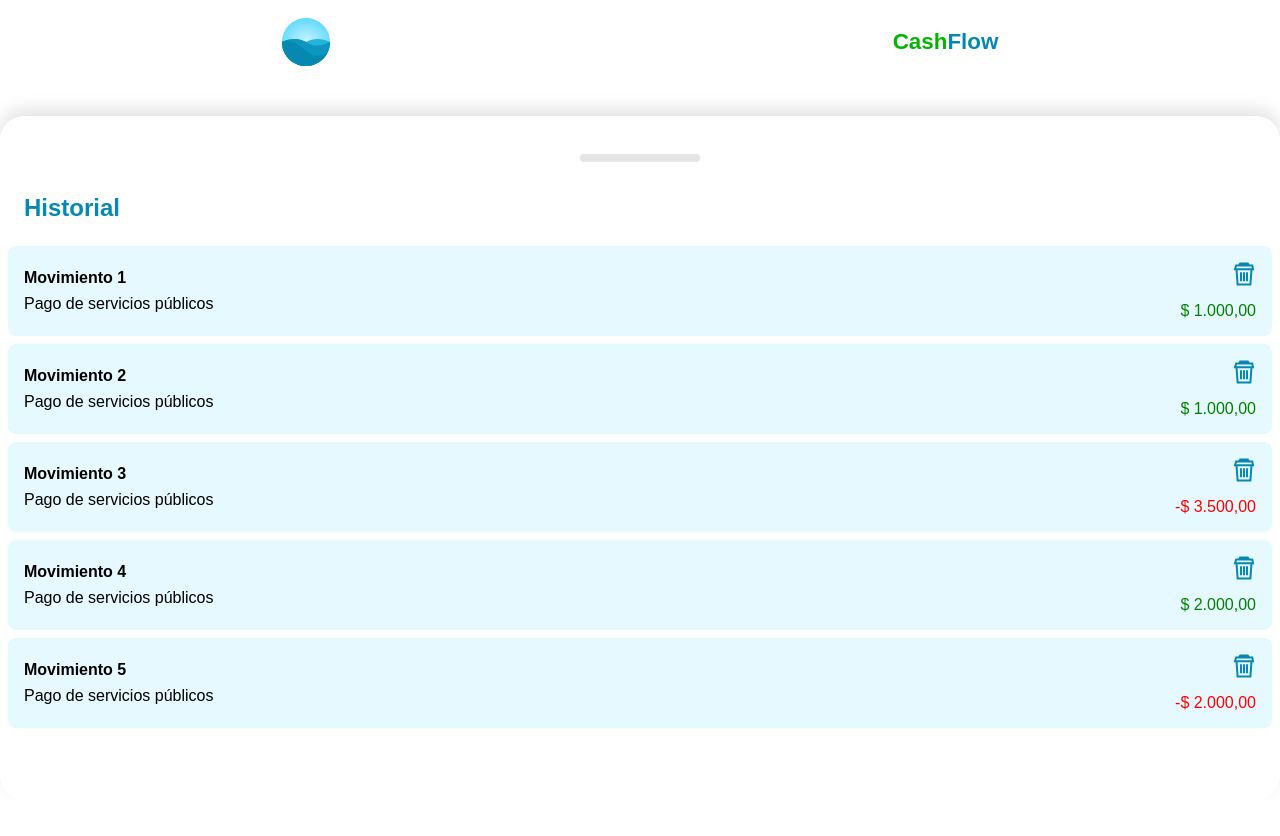
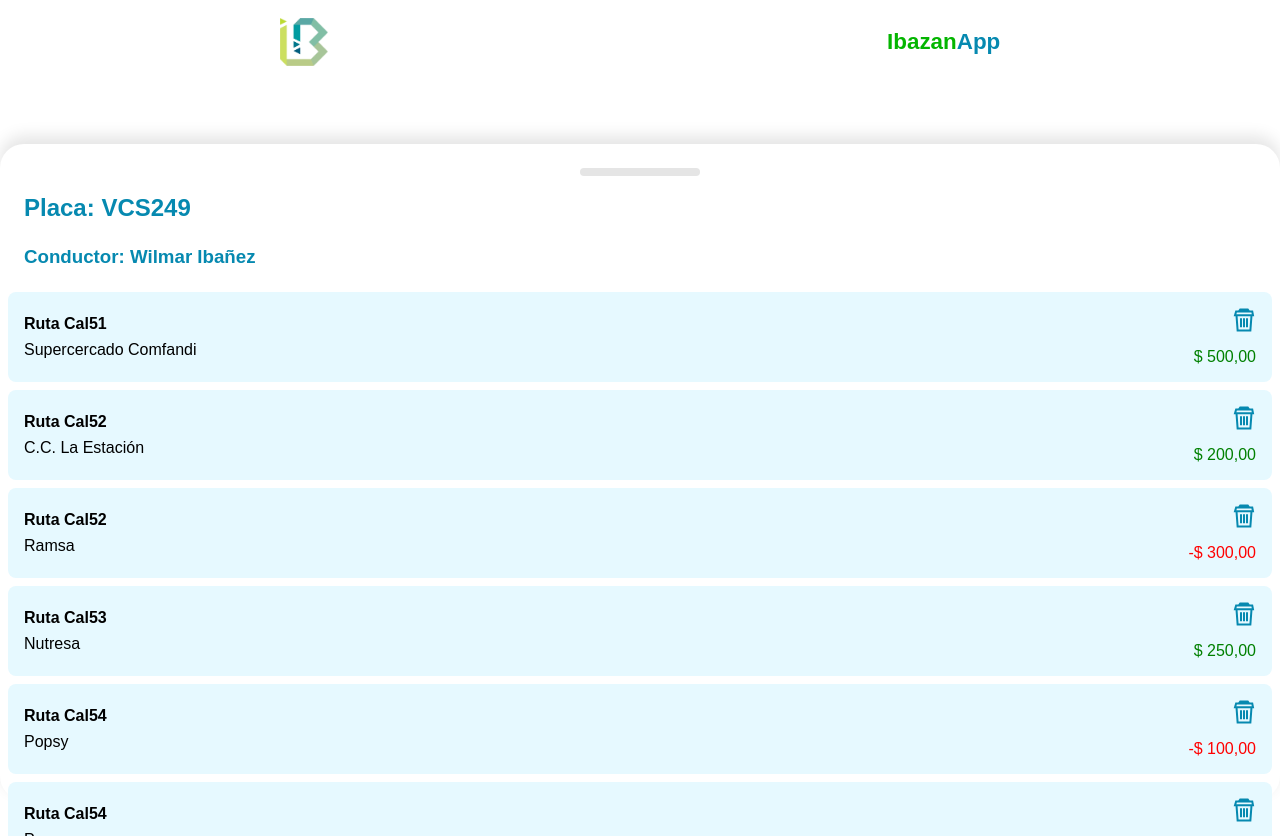
Before and after one commit to JhonDev365/cashflow, a Vue app: page / in a window 1280 px wide. Both pictures are taken after a click on the element 640 px from the left and 758 px from the top of the page. Before the commit the page ends 800 px from the top, so only its background shows below. Built offline with nearby package versions, Linux system fonts and the light colour scheme.

Commit message:
interactive cahrt

```diff
--- a/src/components/Action.vue
+++ b/src/components/Action.vue
@@ -1,5 +1,6 @@
 <template>
-  <button @click="showModal = true">Agregar movimiento</button>
+  <!-- <button @click="showModal = true">Agregar movimiento</button> -->
+  <button @click="showModal = true">Agregar Ruta</button>
   <!-- utilizamos teleport para enviar el modal a otra parte del DOM
   podemos declarar el codigo del componente y poder tener en un mismo archivo .vue
   los 2 componentes y tener organizado nuestro proyecto  -->
@@ -10,32 +11,41 @@
       <!-- como utilizamos un slot default, no es necsario el tag tempalte -->
       <form @submit.prevent="submit">
         <div class="field">
-          <label>Título</label>
+          <!-- <label>Título</label> -->
+          <label>Ruta</label>
           <input type="text" v-model="title" />
+        </div>
+        <div class="field">
+          <label>Conductor</label>
+          <textarea rows="4" v-model="description"></textarea>
         </div>
         <div class="field">
           <label>Descripción</label>
           <textarea rows="4" v-model="description"></textarea>
         </div>
         <div class="field">
-          <label>Monto</label>
+          <!-- <label>Monto</label> -->
+          <label>Monto facturas</label>
           <input type="number" v-model="amount" />
         </div>
         <div class="field">
           <!-- radio button nos permiten seleccionar opciones multipkles -->
           <label class="radio-label">
             <input type="radio" v-model="movementType" value="Ingreso" />
-            <span>Ingreso</span>
+            <!-- <span>Ingreso</span> -->
+            <span>Visita Efectiva</span>
           </label>
           <label class="radio-label">
             <input type="radio" v-model="movementType" value="Gasto" />
-            <span>Gasto</span>
+            <!-- <span>Gasto</span> -->
+            <span>Visita No Efectiva</span>
           </label>
         </div>
         <div class="action">
           <!-- no se agrega evento click xq de forma nativa button tieen submit
             solo debemos escucharlo en el form -->
-          <button>Agregar movimiento</button>
+          <!-- <button>Agregar movimiento</button> -->
+          <button>Agregar Ruta</button>
         </div>
       </form>
     </Modal>
--- a/src/components/Header.vue
+++ b/src/components/Header.vue
@@ -1,7 +1,9 @@
 <template>
   <header>
-    <img @click="reload" src="@/assets/cashflow-icon.svg" alt="logo" />
-    <h1><span>Cash</span>Flow</h1>
+    <!-- <img @click="reload" src="@/assets/cashflow-icon.svg" alt="logo" /> -->
+    <img @click="reload" src="@/assets/ibazan.webp" alt="logo" />
+    <!-- <h1><span>Cash</span>Flow</h1> -->
+    <h1><span>Ibazan</span>App</h1>
   </header>
 </template>
 
--- a/src/components/Home.vue
+++ b/src/components/Home.vue
@@ -4,14 +4,15 @@
       <Header />
     </template>
     <template #resume>
+      <!-- :totalLabel="'Ahorro total'" -->
       <Resume
-        :totalLabel="'Ahorro total'"
+        :totalLabel="'Historial de ruta'"
         :label="label"
         :totalAmount="30000"
         :amount="amount"
       >
         <template #graphic>
-          <!-- yapodemos traer el props amounts desde graphic -->
+          <!-- yapodemos pasarle y recibir las props amounts a graphic -->
           <Graphic :amounts="amounts" />
         </template>
         <template #action>
@@ -48,37 +49,66 @@ export default {
     return {
       label: null,
       amount: null,
-      amounts: [500, 200, -300, 250, -100, 0, 300],
       movements: [
         {
           id: 0,
-          title: "Movimiento 1",
-          description: "Pago de servicios públicos",
-          amount: 1000,
+          title: "Ruta Cal51",
+          description: "Supercercado Comfandi",
+          amount: 500,
         },
         {
           id: 1,
-          title: "Movimiento 2",
-          description: "Pago de servicios públicos",
-          amount: 1000,
+          title: "Ruta Cal52",
+          description: "C.C. La Estación",
+          amount: 200,
         },
         {
           id: 2,
-          title: "Movimiento 3",
-          description: "Pago de servicios públicos",
-          amount: -3500,
+          title: "Ruta Cal52",
+          description: "Ramsa",
+          amount: -300,
         },
         {
           id: 3,
-          title: "Movimiento 4",
-          description: "Pago de servicios públicos",
-          amount: 2000,
+          title: "Ruta Cal53",
+          description: "Nutresa",
+          amount: 250,
         },
         {
           id: 4,
-          title: "Movimiento 5",
-          description: "Pago de servicios públicos",
-          amount: -2000,
+          title: "Ruta Cal54",
+          description: "Popsy",
+          amount: -100,
+        },
+        {
+          id: 5,
+          title: "Ruta Cal54",
+          description: "Popsy",
+          amount: 0,
+        },
+        {
+          id: 6,
+          title: "Ruta Cal54",
+          description: "Popsy",
+          amount: 300,
+        },
+        {
+          id: 7,
+          title: "Ruta Cal54",
+          description: "Popsy",
+          amount: 100,
+        },
+        {
+          id: 8,
+          title: "Ruta Cal54",
+          description: "Popsy",
+          amount: 480,
+        },
+        {
+          id: 9,
+          title: "Ruta Cal54",
+          description: "Popsy",
+          amount: -350,
         },
       ],
     };
--- a/src/components/Layout.vue
+++ b/src/components/Layout.vue
@@ -51,7 +51,8 @@ const showMovements = ref(false);
   display: flex;
   justify-content: center;
   align-items: center;
-  padding: 24px;
+  /* padding: 24px; */
+  padding: 10px;
   width: 100%;
   box-sizing: border-box;
 }
--- a/src/components/Modal.vue
+++ b/src/components/Modal.vue
@@ -1,7 +1,8 @@
 <template>
   <div class="modal">
     <div class="head">
-      <p>Nuevo movimiento</p>
+      <!-- <p>Nuevo movimiento</p> -->
+      <p>Nueva Ruta</p>
       <img @click="close" src="@/assets/close-icon.svg" alt="cerrar" />
     </div>
     <div class="body">
--- a/src/components/Movements/Index.vue
+++ b/src/components/Movements/Index.vue
@@ -1,6 +1,8 @@
 <template>
   <div class="movements">
-    <h2 class="title">Historial</h2>
+    <!-- <h2 class="title">Historial</h2> -->
+    <h2 class="title">Placa: VCS249</h2>
+    <h3 class="title">Conductor: Wilmar Ibañez</h3>
     <div class="content">
       <!-- <Movement
         v-for="movement in movements"
--- a/src/components/Resume/Graphic.vue
+++ b/src/components/Resume/Graphic.vue
@@ -1,6 +1,12 @@
 <template>
   <div>
-    <svg viewBox="0,0 300 200">
+    <!--para escuchar cuando tocamos la pantalla necesitamos 3 eventos -->
+    <svg
+      @touchstart="tap"
+      @touchmove="tap"
+      @touchend="untap"
+      viewBox="0,0 300 200"
+    >
       <line
         stroke="#c4c4c4"
         stroke-width="2"
@@ -19,11 +25,12 @@
         :points="points"
       />
       <line
+        v-show="showPointer"
         stroke="#04b500"
         stroke-width="2"
-        x1="200"
+        :x1="pointer"
         y1="0"
-        x2="200"
+        :x2="pointer"
         y2="200"
       />
     </svg>
@@ -33,7 +40,7 @@
 </template>
 
 <script setup>
-import { defineProps, toRefs, computed } from "vue";
+import { defineProps, toRefs, ref, computed } from "vue";
 const props = defineProps({
   //para que sa reactiva debe ser una funcion
   amounts: {
@@ -72,6 +79,24 @@ const points = computed(() => {
     return `${points} ${x},${y}`;
   }, "0, 100");
 });
+
+const showPointer = ref(false);
+const pointer = ref(0);
+//creamos las funciones para tap y untap de los eventos touch
+const tap = ({ target, touches }) => {
+  showPointer.value = true;
+  //elementWidth. tamaño de SVG
+  const elementWidth = target.getBoundingClientRect().width;
+  //elelemntX, donde comienza en el eje X, osea la izquierda del SVG
+  const elementX = target.getBoundingClientRect().x;
+  //touchX la barra que se genera al tocar el display en cooord x
+  const touchX = touches[0].clientX;
+  pointer.value = ((touchX - elementX) * 300) / elementWidth;
+};
+//para ocultar creamos untap, sin argumento ya que no ocupamos el evento perset, solo deseamos escuchar cuadno sucede
+const untap = () => {
+  showPointer.value = false;
+};
 </script>
 
 <style scoped>
--- a/src/components/SplashScreen.vue
+++ b/src/components/SplashScreen.vue
@@ -1,7 +1,9 @@
 <template>
   <div class="splashscreen">
-    <img src="@/assets/cashflow-icon.svg" alt="logo" />
-    <h1><span>Cash</span>Flow</h1>
+    <!-- <img src="@/assets/cashflow-icon.svg" alt="logo" /> -->
+    <img src="@/assets/ibazan.webp" alt="logo" />
+    <!-- <h1><span>Cash</span>Flow</h1> -->
+    <h1><span>Ibazan</span>App</h1>
   </div>
 </template>
 
```
Also changed, not shown: src/assets/ibazan.webp (added).
